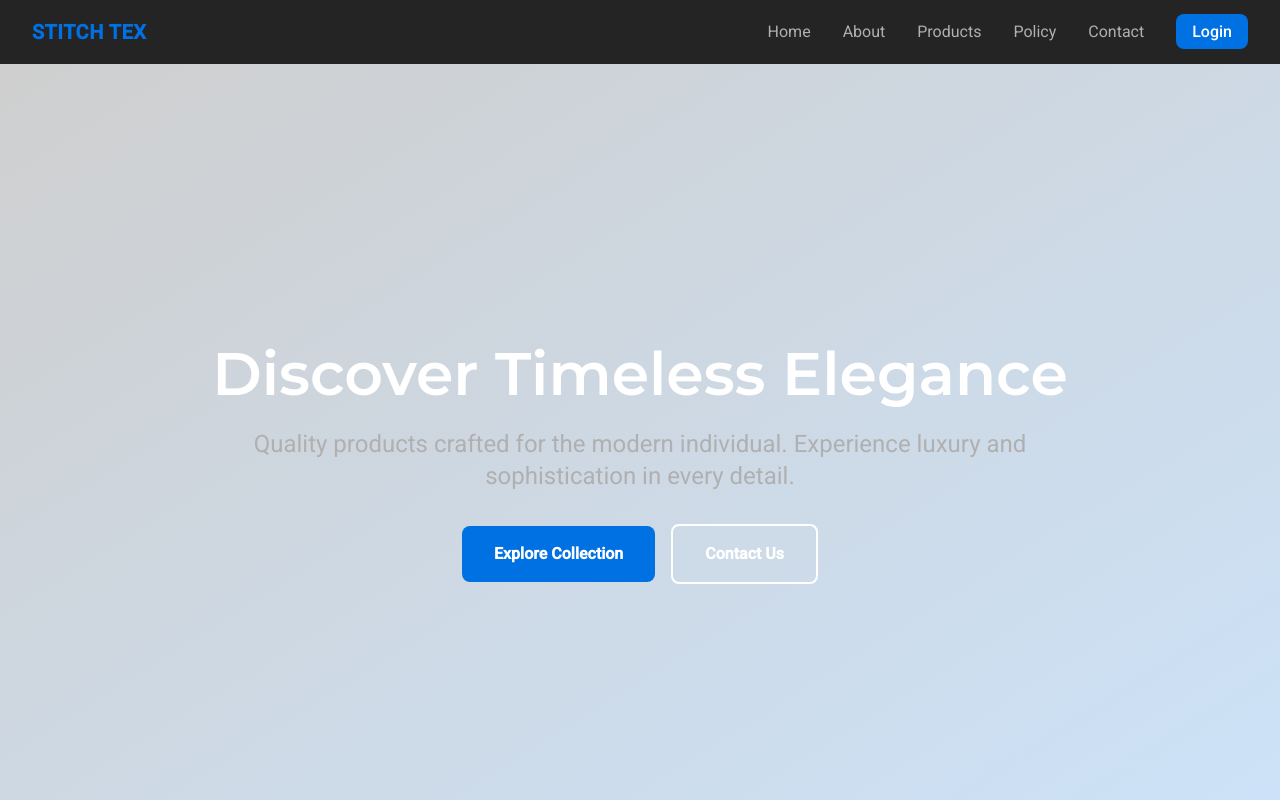
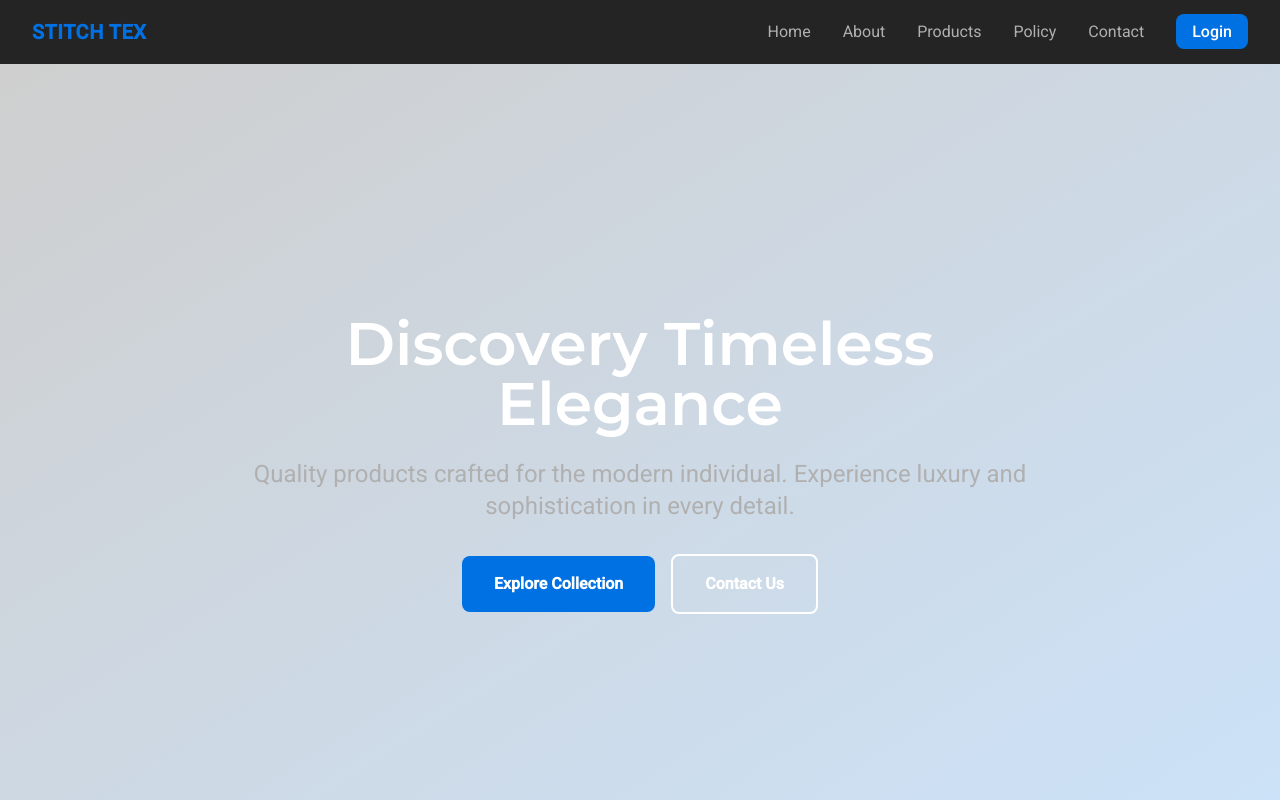
Before and after one commit to ashklucy5/stitch-tex-trade-frontend, a Next.js app: page / in a window 1280 px wide. Shown: the top 800 px of the page. Built offline with nearby package versions, Linux system fonts and the light colour scheme.

Commit message:
feat update home page content

```diff
--- a/package.json
+++ b/package.json
@@ -14,10 +14,10 @@
     "@fontsource/montserrat": "^5.2.8",
     "@fontsource/roboto": "^5.2.9",
     "framer-motion": "^12.29.0",
-    "next": "16.1.4",
+    "next": "^16.1.4",
     "react": "^18.3.1",
-    "react-dom": "^18.3.1",
-    "react-compiler": "1.0.0"
+    "react-compiler": "1.0.0",
+    "react-dom": "^18.3.1"
   },
   "devDependencies": {
     "@types/node": "^20",
--- a/src/app/page.tsx
+++ b/src/app/page.tsx
@@ -26,7 +26,7 @@ export default function HomePage() {
             animate={{ opacity: 1, scale: 1 }}
             transition={{ delay: 0.2, duration: 0.6 }}
           >
-            Discover Timeless Elegance
+            Discovery Timeless Elegance
           </motion.h1>
 
           <motion.p
```
Also changed, not shown: 1 other file (tests, documents, lock files or other folders).
